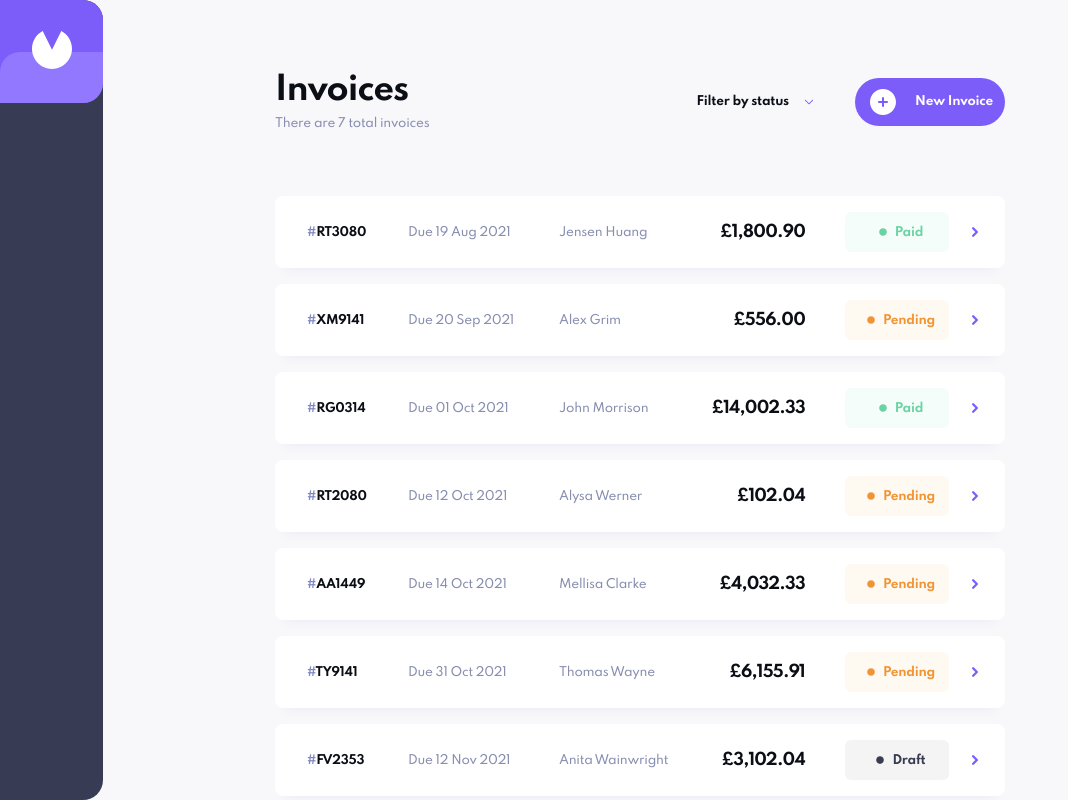
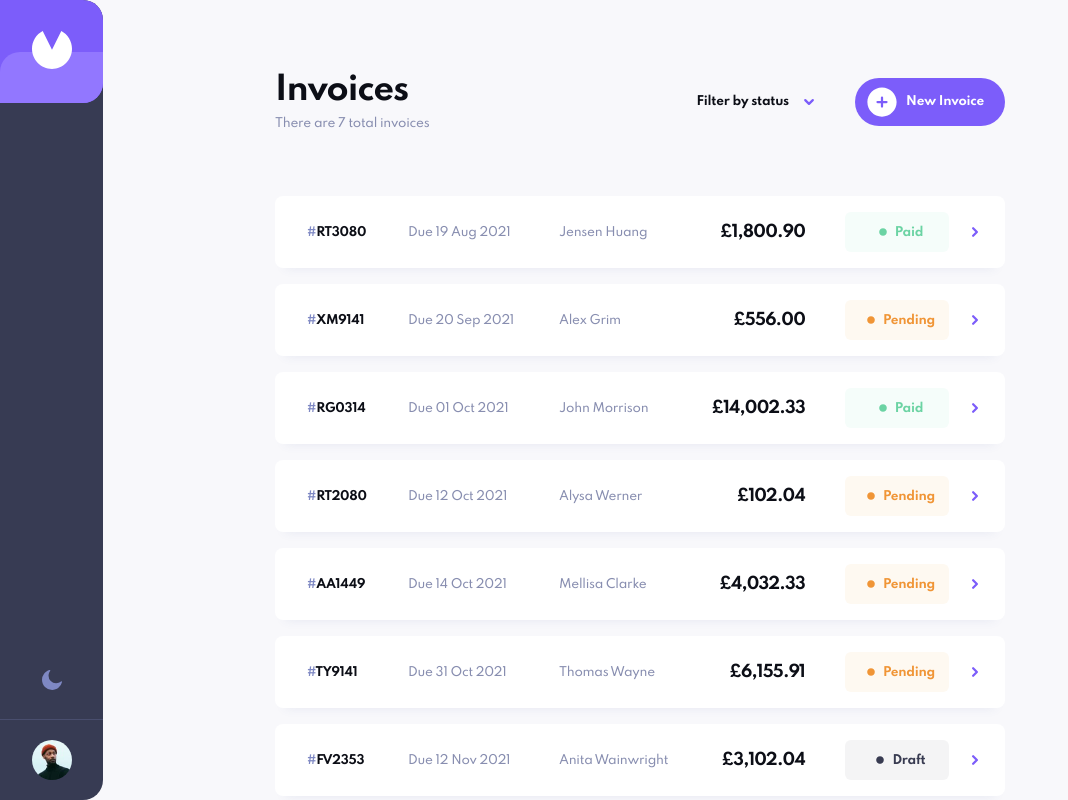
Before and after one commit to sohhamm/invoice-app, a React (Vite) app in the folder client/: page / in a window 1280 px wide. Shown: the whole page, without its empty margins (0-1068 px from the left). Built offline with nearby package versions, Linux system fonts and the light colour scheme.

Commit message:
feat: sidebar bottom

```diff
--- a/client/src/components/invoice-drawer/invoice-drawer.module.css
+++ b/client/src/components/invoice-drawer/invoice-drawer.module.css
@@ -1,9 +1,9 @@
 .DialogOverlay {
   background-color: hsla(0, 0%, 0%, 0.439);
+  position: fixed;
   inset: 0;
+  left: 103px;
   animation: overlayShow 150ms cubic-bezier(0.16, 1, 0.3, 1);
-
-  position: fixed;
 }
 
 .DialogContent {
@@ -74,7 +74,6 @@
 
 .Input {
   width: 100%;
-  /* max-width: 504px; */
   padding: 0 20px;
   font-weight: 700;
   font-size: 12px;
@@ -100,17 +99,6 @@
     opacity: 1;
   }
 }
-/*
-@keyframes contentShow {
-  from {
-    opacity: 0;
-    transform: translate(-50%, -48%) scale(0.96);
-  }
-  to {
-    opacity: 1;
-    transform: translate(-50%, -50%) scale(1);
-  }
-} */
 
 .section {
   font-weight: 700;
--- a/client/src/components/invoice-filter/InvoiceFilter.tsx
+++ b/client/src/components/invoice-filter/InvoiceFilter.tsx
@@ -29,7 +29,7 @@
       <DropdownMenu.Trigger asChild>
         <div aria-label='Select invoice filter' className={classes.btn}>
           <span>Filter by status</span>
-          <HiChevronDown color='#7C5DFA' />
+          <HiChevronDown color='#7C5DFA' strokeWidth={3} />
         </div>
       </DropdownMenu.Trigger>
 
--- a/client/src/components/layout/sidebar/Sidebar.tsx
+++ b/client/src/components/layout/sidebar/Sidebar.tsx
@@ -1,15 +1,51 @@
 import * as React from 'react'
-import styles from './sidebar.module.css'
 import logo from '@/assets/logo.svg'
+import sun from '@/assets/icon-sun.svg'
+import moon from '@/assets/icon-moon.svg'
+import avatar from '@/assets/image-avatar.jpg'
+import classes from './sidebar.module.css'
 
 export default function Sidebar() {
+  const [mode, setMode] = React.useState('light')
+
+  const handleToggleMode = (type: 'dark' | 'light') => {
+    if (type === 'dark') {
+      setMode('dark')
+    } else {
+      setMode('light')
+    }
+  }
+
   return (
-    <div className={styles.box}>
-      <div className={styles.topBox}>
-        <div className={styles.topBoxBottom} />
-        <img src={logo} alt='invoice logo' className={styles.logo} />
+    <div className={classes.box}>
+      <div className={classes.topBox}>
+        <div className={classes.topBoxBottom} />
+        <img src={logo} alt='invoice logo' className={classes.logo} />
       </div>
-      Sidebar
+
+      <div className={classes.bottomBox}>
+        <div className={classes.toggle}>
+          {mode === 'dark' ? (
+            <img
+              src={sun}
+              alt='sun icon'
+              className={classes.toggleIcon}
+              onClick={() => handleToggleMode('light')}
+            />
+          ) : (
+            <img
+              src={moon}
+              alt='moon icon'
+              className={classes.toggleIcon}
+              onClick={() => handleToggleMode('dark')}
+            />
+          )}
+        </div>
+
+        <div>
+          <img src={avatar} alt='Avatar' className={classes.avatar} />
+        </div>
+      </div>
     </div>
   )
 }
--- a/client/src/components/layout/sidebar/sidebar.module.css
+++ b/client/src/components/layout/sidebar/sidebar.module.css
@@ -36,3 +36,43 @@
   left: 0;
   right: 0;
 }
+
+.bottomBox {
+  color: white;
+  position: absolute;
+  bottom: 0;
+  width: 100%;
+  display: flex;
+  flex-direction: column;
+  align-items: center;
+  justify-content: center;
+}
+
+.bottomBox > * {
+  display: flex;
+  align-items: center;
+  justify-content: center;
+  width: 100%;
+  height: 80px;
+}
+
+.toggle {
+  border-bottom: 1px solid #494e6e;
+}
+
+.toggleIcon:hover {
+  cursor: pointer;
+}
+
+.avatar {
+  width: 40px;
+  height: 40px;
+  border-radius: 100%;
+  transition: all 300ms ease;
+}
+
+.avatar:hover {
+  cursor: pointer;
+  width: 44px;
+  height: 44px;
+}
--- a/client/src/components/ui/button/Button.tsx
+++ b/client/src/components/ui/button/Button.tsx
@@ -33,7 +33,7 @@
       onClick={onClick}
       type={type}
     >
-      {hasAddIcon && <HiPlusCircle size={32} />}
+      {hasAddIcon && <HiPlusCircle size={36} style={{marginLeft: '-12px'}} />}
       {children}
     </button>
   )
--- a/client/src/components/ui/button/button.module.css
+++ b/client/src/components/ui/button/button.module.css
@@ -14,7 +14,8 @@
   display: flex;
   align-items: center;
   justify-content: center;
-  column-gap: 16px;
+  /* column-gap: 16px; */
+  column-gap: 6px;
 }
 
 .btn:hover {
```
Also changed, not shown: 1 other file (tests, documents, lock files or other folders).
